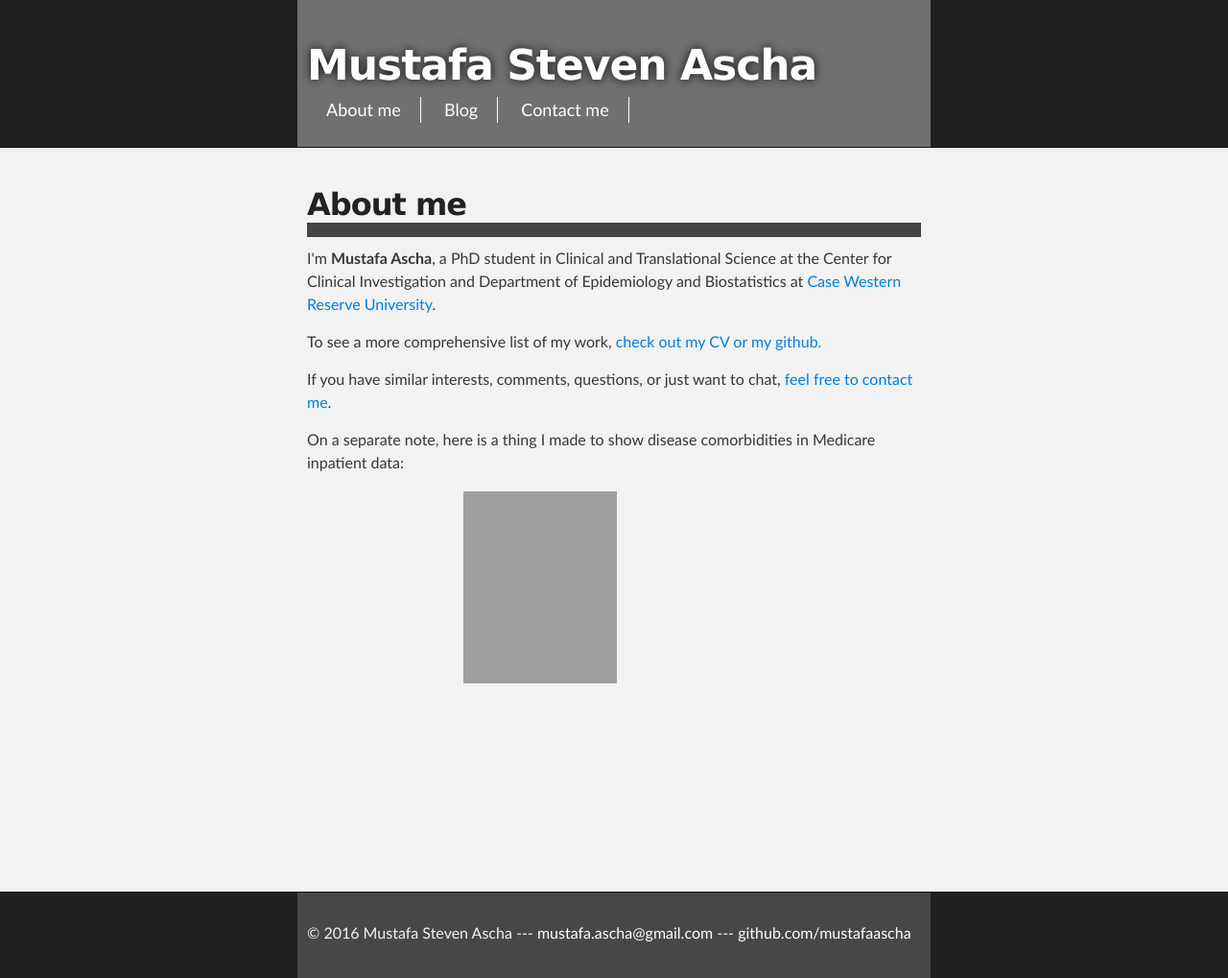
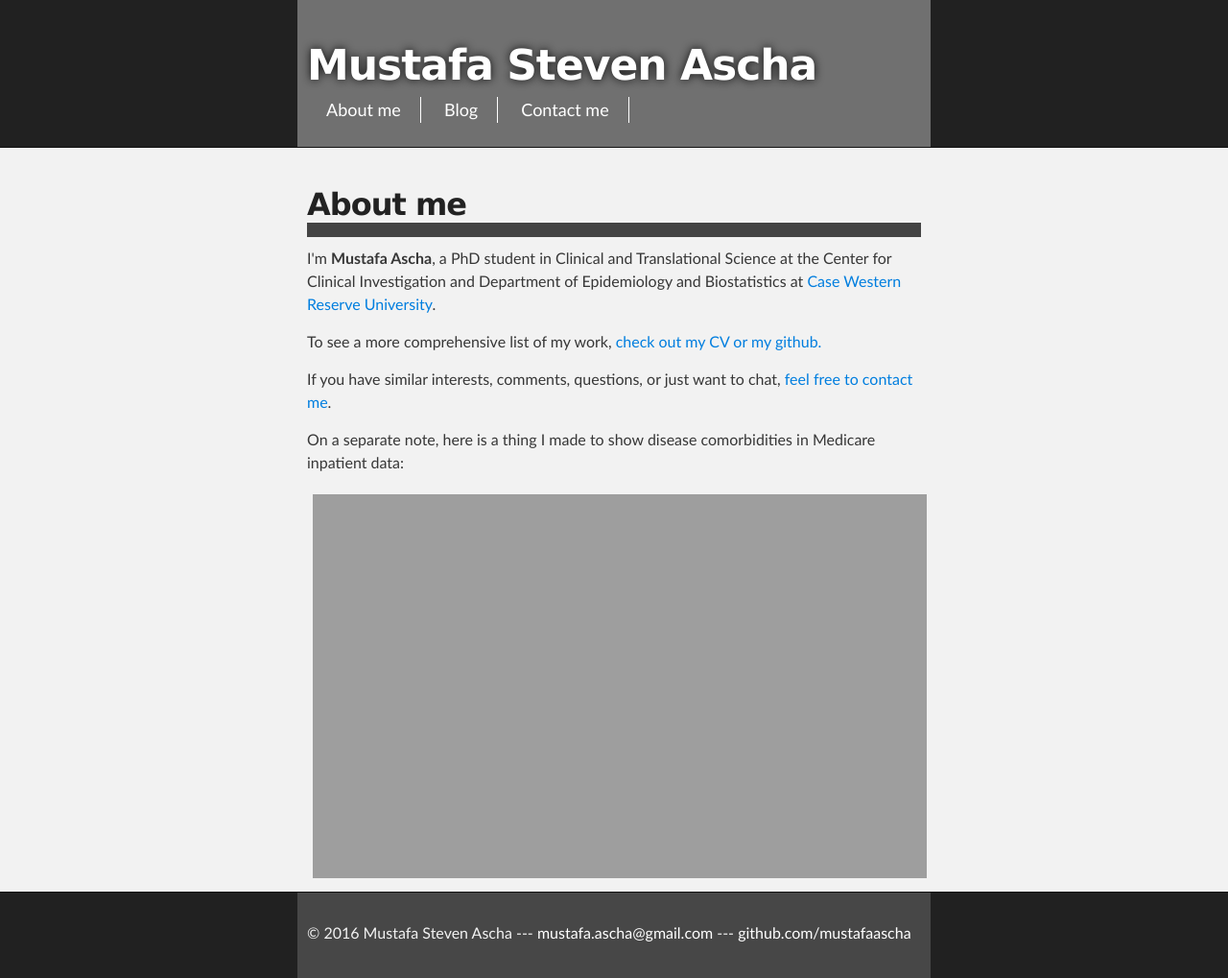
Before and after one commit to mustafaascha/mustafaascha.github.io, a Jekyll site: the page built from about/index.html, in a window 1280 px wide. Shown: the whole page at 96% size. Built offline with Jekyll 4.4.1, drawn with Linux system fonts in a browser that asks for light colours.

Commit message:
Update index.html

```diff
--- a/about/index.html
+++ b/about/index.html
@@ -13,8 +13,8 @@ title: About Mustafa
 
 <p> On a separate note, here is a thing I made to show disease comorbidities in Medicare inpatient data: </p>
 
-<div style="margin: 0 auto; width:50%; height:400px;">
+<div style="margin: 0 auto; width:100%; height:400px;">
     <object type="text/html" data="http://mustafa.fyi/assets/graph-medium"
-            style="width:50%; height:50%; margin:1%;">
+            style="width:100%; height:100%; margin:1%;">
     </object>
 </div>
```
